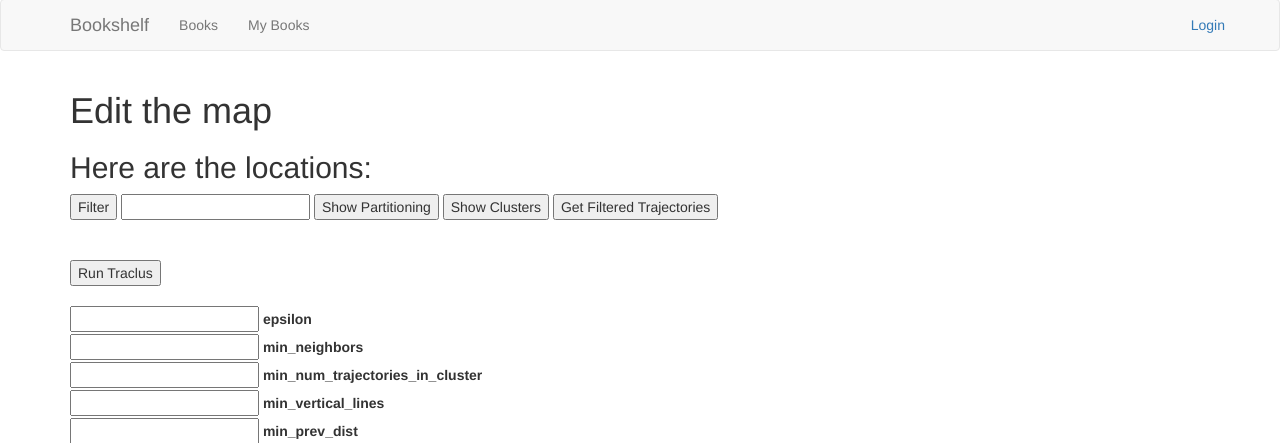
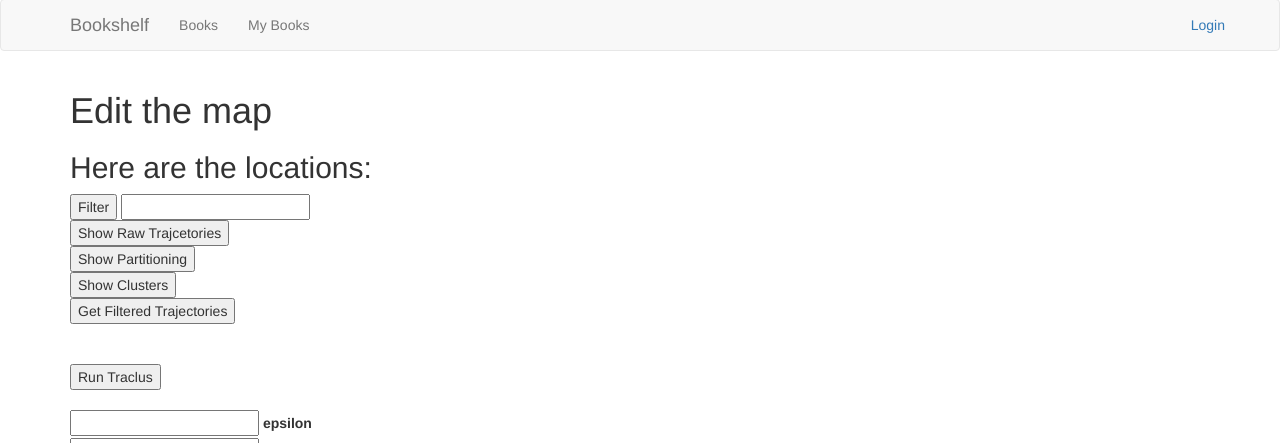
Before and after one commit to apolcyn/darkroast_pubsub, a Flask app: page /books/seemap in a window 1280 px wide. Shown: the part 21-464 px from the top of the page. Run offline with Flask 2, Linux system fonts and the light colour scheme; some libraries are stand-ins or nearby versions.

Commit message:
the simulated annealing thing seems to at least be doing something

```diff
--- a/bookshelf/crud.py
+++ b/bookshelf/crud.py
@@ -63,6 +63,17 @@ def get_location_updates():
     #task_queue.enqueue(tasks.filter_trajectories)
     print "Just enqueued a task to filter trajectories BEEF."
     return jsonify(unfiltered)
+
+@crud.route("/simulated_annealing")
+def simulated_annealing_for_epsilon():
+    epsilon = float(request.args.get('epsilon'))
+    num_steps = int(request.args.get('num_steps'))
+    max_epsilon_jump = float(request.args.get('max_epsilon_jump'))
+
+    best_epsilon = tasks.run_simulated_annealing_for_epsilon(initial_epsilon=epsilon, \
+                                              num_steps=num_steps, \
+                                              max_epsilon_jump=max_epsilon_jump)
+    return jsonify({"best_epsilon": best_epsilon})
 
 @crud.route("/run_traclus")
 def run_traclus():
--- a/bookshelf/static/map_visualization.js
+++ b/bookshelf/static/map_visualization.js
@@ -10,6 +10,26 @@ function initMap() {
 		mapTypeId : google.maps.MapTypeId.ROAD
 	});
 	displayPoints();
+}
+
+function showRawTrajectories() {
+	$.get("/books/locations", function(data, status) {
+		displayPoints("#000000", data);
+	});
+}
+
+function runSimulatedAnnealing() {
+	var epsilon = $("#simulated_annealing_epsilon").val();
+	var num_steps = $("#num_steps").val();
+	var max_epsilon_jump = $("#max_epsilon_jump").val();
+
+	var url = "/books/simulated_annealing?epsilon=" + epsilon
+	 + "&num_steps=" + num_steps
+	 + "&max_epsilon_jump=" + max_epsilon_jump;
+
+	$.get(url, function(data, status) {
+		alert("Ran Simulated Annealing. Server response: " + data['best_epsilon']);
+	});
 }
 
 function runTraclus() {
--- a/bookshelf/templates/seemap.html
+++ b/bookshelf/templates/seemap.html
@@ -26,9 +26,14 @@
 	<h2>Here are the locations:</h2>
 	<button type="button" onclick="advanced();">Filter</button>
 	<input type="text" id="advancedParams"/>
+	<br>
+	<button type="button" onclick="showRawTrajectories()">Show Raw Trajcetories</button>
+	<br>
 	<button type="button" onclick="showPartitioned()">Show Partitioning</button>
+	<br>
 	<button type="button" onclick="showClusters()">Show Clusters</button>
-	<button type="button" onclick="getFiltered()">Get Filtered Trajectories</button>
+	<br>
+	<button type="button" onclick="showFiltered()">Get Filtered Trajectories</button>
 
 	<br><br><br>
 	<button type="button" onclick="runTraclus()">Run Traclus</button><br><br>
@@ -47,6 +52,17 @@
 	<input type="text" id="min_prev_dist" />
 	<label for=min_prev_dist>min_prev_dist</label><br>
 
+	<br><br><br>
+	<button type="button" onclick="runSimulatedAnnealing()">Run Simulated Annealing</button><br>
+	<input type="text" id="simulated_annealing_epsilon" />
+	<label for=epsilon>epsilon</label><br>
+
+	<input type="text" id="num_steps" />
+	<label for=num_steps>"num_steps"</label><br>
+
+	<input type="text" id="max_epsilon_jump" />
+	<label for="max_epsilon_jump">"max_epsilon_jump"</label><br>
+
 	<div id="locationUpdates" />
 	<div id="partitions" />
 	<div id="clusters" />
--- a/requirements.txt
+++ b/requirements.txt
@@ -10,5 +10,5 @@ six==1.10.0
 requests[security]==2.9.1
 honcho==0.6.6
 psq==0.2.1
-traclus_impl==0.7
+traclus_impl==0.8.1
 polypaths_planar_override==0.4
```
Also changed, not shown: bookshelf/tasks.py (+20 -5 lines), 3 other files.
